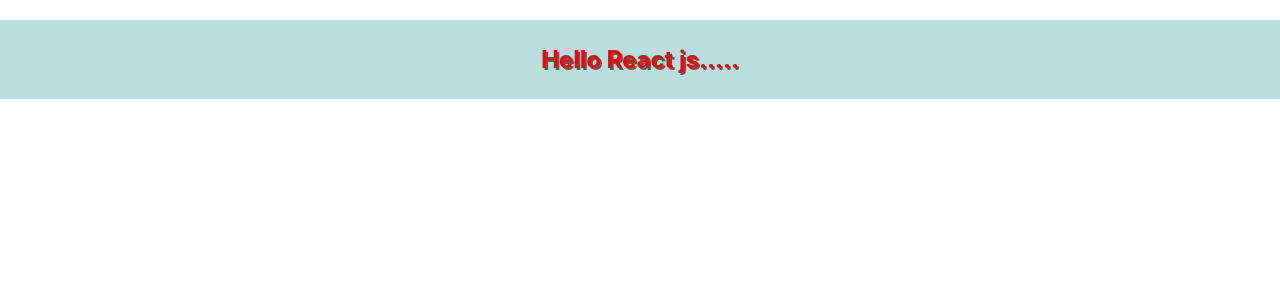
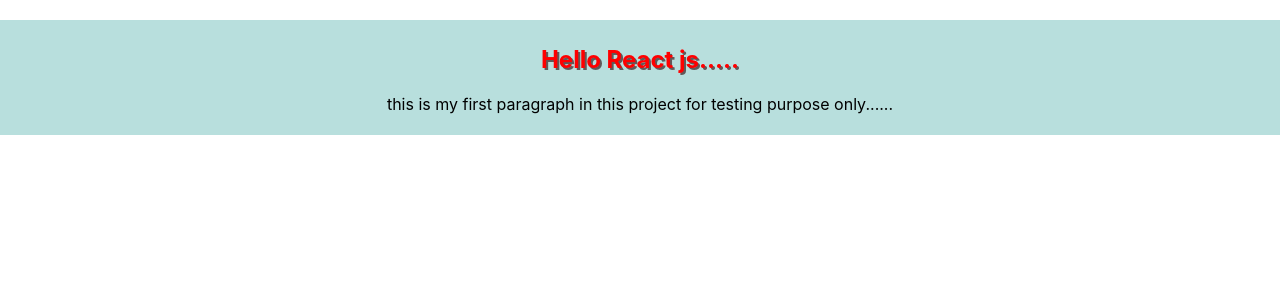
Before and after one commit to yunus9175/sample, a React (Create React App) app: page / in a window 1280 px wide. Shown: the top 300 px of the page. Built offline with nearby package versions, Linux system fonts and the light colour scheme.

Commit message:
add new paragraph

```diff
--- a/src/App.css
+++ b/src/App.css
@@ -1,10 +1,18 @@
 .App {
-  text-align: center;
-  color: red;
+
   background-color: #b8dfdd;
   padding: 5px;
   margin-top: 20px;
+
+}
+h2{
+  text-align: center;
+  color: red;
   text-shadow: 2px 2px #615959;
+}
+p{
+  text-align: center;
+
 }
 
 .App-logo {
--- a/src/App.js
+++ b/src/App.js
@@ -1,10 +1,11 @@
-import logo from './logo.svg';
+
 import './App.css';
 
 function App() {
   return (
     <div className="App">
       <h2>Hello React js.....</h2>
+      <p>this is my first paragraph in this project for testing purpose only......</p>
     </div>
   );
 }
```
